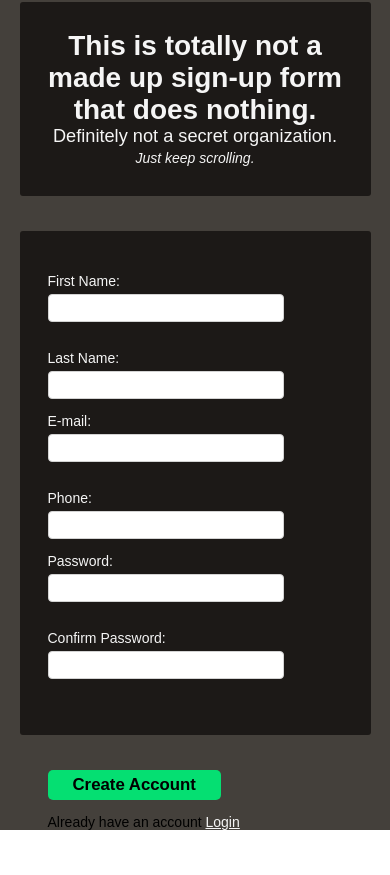
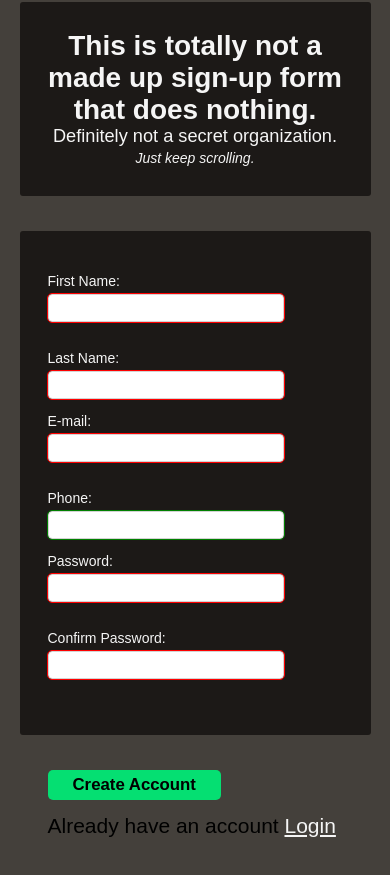
Before and after one commit to mynamesdallas/odin-signup-form, a plain HTML site: page index.html in a window 390 px wide. Shown: the part 329-1204 px from the top of the page. Drawn offline with Linux system fonts and the light colour scheme; a web font is replaced by a local one.

Commit message:
Finished the last of the project. Didn't follow the exact layout of odin

```diff
--- a/index.html
+++ b/index.html
@@ -16,7 +16,7 @@
             <h2>This is totally not a made up sign-up form that does nothing.</h2>
             <p>Definitely not a secret organization. <em>Just keep scrolling.</em></p>
         </header>
-        <form action="">
+        <form id="myForm" action="">
             <div class="form-row">
                 <div class="form-group">
                     <label for="firstName">First Name: <input type="text" name="first" id="firstName" required></label>
@@ -29,13 +29,13 @@
                     <label for="user-tel">Phone: <input type="tel" name="phone" id="user-tel"></label>
                 </div>
                 <div class="form-group">
-                    <label for="psw">Password:<input type="text" name="password" id="psw"></label>
-                    <label for="confirm">Confirm Password: <input type="text" name="confirm" id="confirm"></label>
+                    <label for="psw">Password:<input type="password" name="password" id="psw" required></label>
+                    <label for="confirm">Confirm Password: <input type="password" name="confirm" id="confirm" required></label>
                 </div>
             </div>
         </form>
         <div class="action-container">
-            <button>Create Account</button>
+            <button form="myForm" type="submit">Create Account</button>
             <p>Already have an account <a href="#">Login</a></p>
         </div>
     </div>
--- a/styles.css
+++ b/styles.css
@@ -96,10 +96,27 @@ form {
     border-radius: 4px;
 }
 
+.form-row input:valid {
+    outline: 1px solid green;
+}
+
+.form-row input:invalid {
+    outline: 1px solid red;
+}
+
+.form-row input:focus {
+    outline: 2px solid blue;
+}
+
 .action-container {
     width: 90%;
     max-width: 600px;
     padding-left: 2em;
+}
+
+.action-container p,
+.action-container a {
+    font-size: 1.5rem;
 }
 
 a {
@@ -158,11 +175,13 @@ button:active {
     .container-left {
         width: 100%;
         height: 75%;
+        margin-bottom: 0;
     }
 
     .container-right {
         width: 100%;
         height: auto;
-        margin-bottom: 5rem;
+        padding-bottom: 5rem;
+        margin-top: 0;
     }
 }
```
Also changed, not shown: 1 other file.
